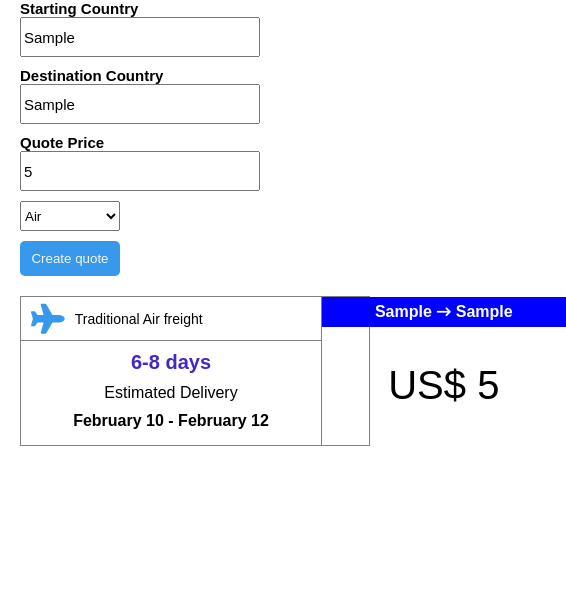
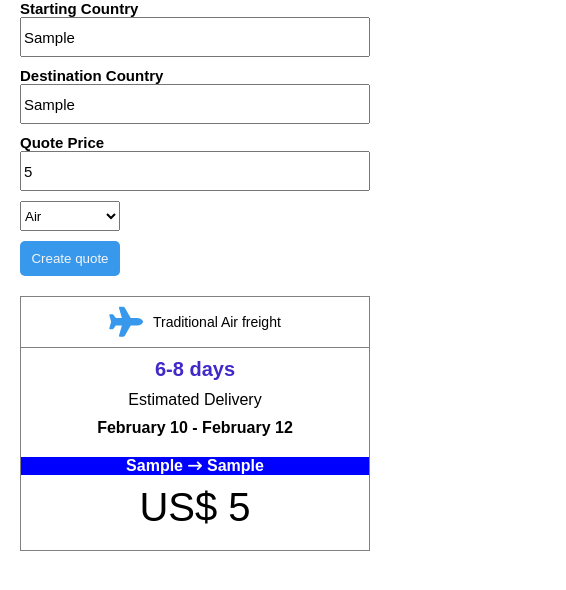
Before and after one commit to frankoadeleye/bookairfreight-sample, a React (Create React App) app: page / in a window 390 px wide. Both pictures are taken after typing "Sample", "Sample", "5" into the empty fields and a click on the button "Create quote". Shown: the top 590 px of the page, 566 px wide, since content can reach past the window. Built offline with nearby package versions, Linux system fonts and the light colour scheme.

Commit message:
feat: updated controlled inputs with responsiveness style and uremoved unnecessary dependencies

```diff
--- a/src/components/shipment-card/index.tsx
+++ b/src/components/shipment-card/index.tsx
@@ -21,14 +21,14 @@ function ShipmentCard(props: ShipmentCardProps) {
 
   return (
     <div className="shipment-card">
-      <div>
+      <div className="flight-details">
         <div className="flight-type-header">
           <i className={icon}></i>
           <p>{flight_type}</p>
         </div>
         <div className="flight-delivery-date">{children}</div>
       </div>
-      <div>
+      <div className="path-and-quote">
         <div className="card-destination-header">
           {starting} <i className="fa-solid fa-arrow-right-long"></i>{" "}
           {destination}
--- a/src/components/shipment-card/shipment-result.tsx
+++ b/src/components/shipment-card/shipment-result.tsx
@@ -17,13 +17,7 @@ function ShipmentResult({
         freight_path={flight_type}
       />
     ),
-    // eslint-disable-next-line react-hooks/exhaustive-deps
-    [
-      isSubmitted,
-      flight_type,
-      persistedValues.starting_country,
-      persistedValues.destination_country,
-    ]
+    [isSubmitted, flight_type]
   );
 
   if (showQuote) {
--- a/src/styles/shipment-card.css
+++ b/src/styles/shipment-card.css
@@ -1,10 +1,12 @@
 .shipment-card {
   border: 1px solid #808080;
   box-sizing: border-box;
-  height: 150px;
+  min-height: 150px;
   width: auto;
   margin: 10px 20px;
   display: flex;
+  flex-direction: column;
+  gap: 20px;
 }
 
 i {
@@ -13,18 +15,19 @@ i {
   color: #3898ec;
 }
 
-.shipment-card > div:first-child {
-  min-width: 300px;
-  flex: 1 1 0;
+.flight-details {
+  width: 100%;
   border-right: 1px solid #808080;
 }
 
-.shipment-card > div:last-child {
-  min-width: 70%;
+.path-and-quote {
+  width: 100%;
+  padding-bottom: 20px;
   display: flex;
+  align-items: center;
   flex-direction: column;
-  flex: 1 1 0;
   font-family: sans-serif;
+  gap: 10px;
 }
 
 .flight-type-header,
@@ -40,6 +43,7 @@ i {
   padding: 10px;
   color: inherit;
   align-items: center;
+  justify-content: center;
   box-sizing: border-box;
   border-bottom: 1px solid #808080;
 }
@@ -89,6 +93,8 @@ p {
   font-weight: 600;
   display: flex;
   gap: 5px;
+  box-sizing: border-box;
+  width: 100%;
   align-items: center;
   background: blue;
 }
@@ -102,3 +108,34 @@ p {
   height: 80%;
   font-size: 40px;
 }
+
+@media only screen and (min-width: 600px) {
+  .shipment-card {
+    flex-direction: row;
+    gap: 0px;
+  }
+
+  .flight-details {
+    width: 40%;
+  }
+
+  .flight-type-header {
+    justify-content: flex-start;
+  }
+
+  .path-and-quote {
+    width: 60%;
+    gap: 0px;
+    padding: 0px;
+  }
+}
+
+@media only screen and (min-width: 1024px) {
+  .flight-details {
+    width: 30%;
+  }
+
+  .path-and-quote {
+    width: 70%;
+  }
+}
--- a/src/styles/shipment-page.css
+++ b/src/styles/shipment-page.css
@@ -6,7 +6,7 @@
 }
 
 form {
-  width: 240px;
+  width: auto;
   box-sizing: border-box;
   margin: 0px 20px;
 }
@@ -23,3 +23,11 @@ form {
   height: auto;
   box-sizing: border-box;
 }
+
+@media only screen and (min-width: 400px) {
+  form {
+    width: 240px;
+    box-sizing: border-box;
+    margin: 0px 20px;
+  }
+}
```
